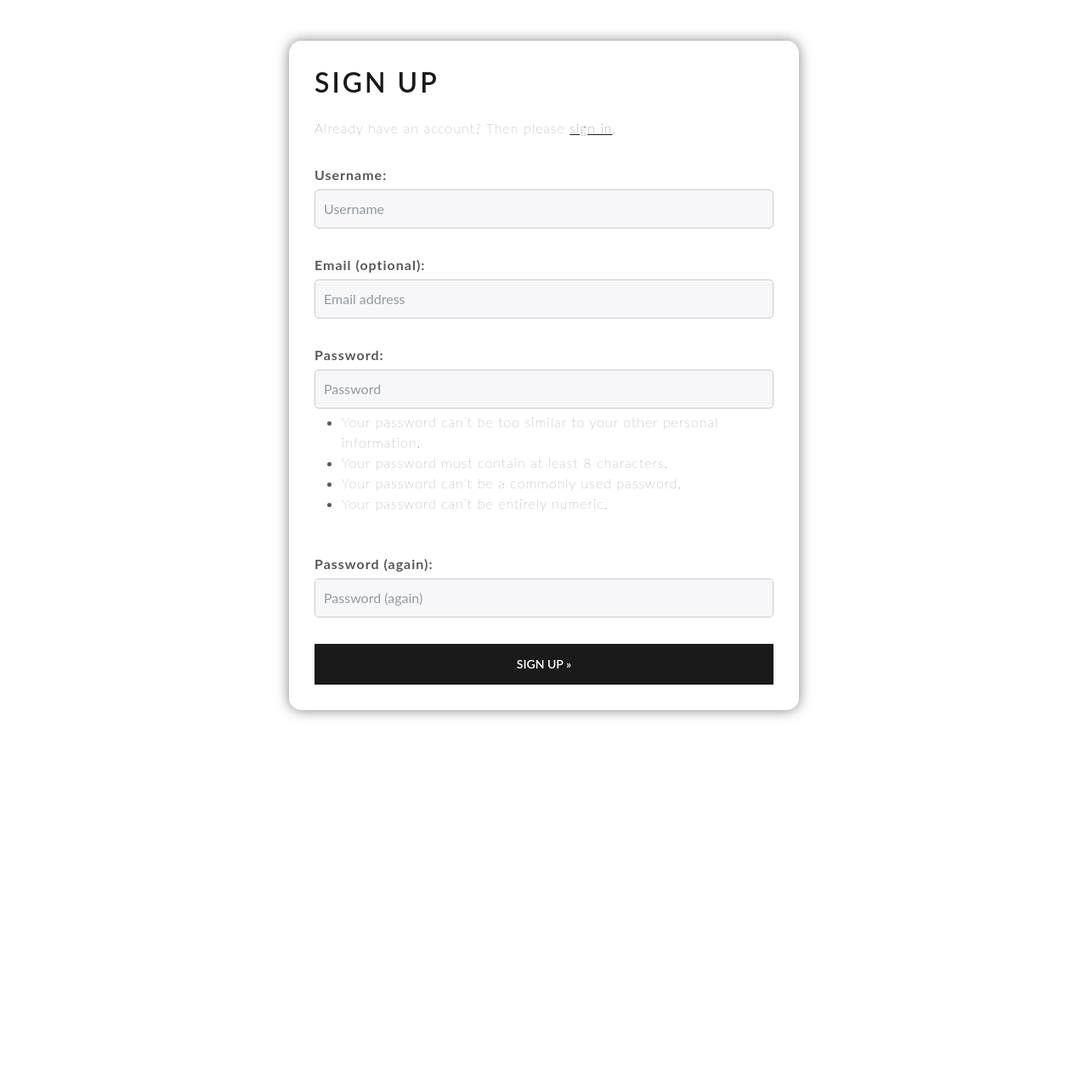
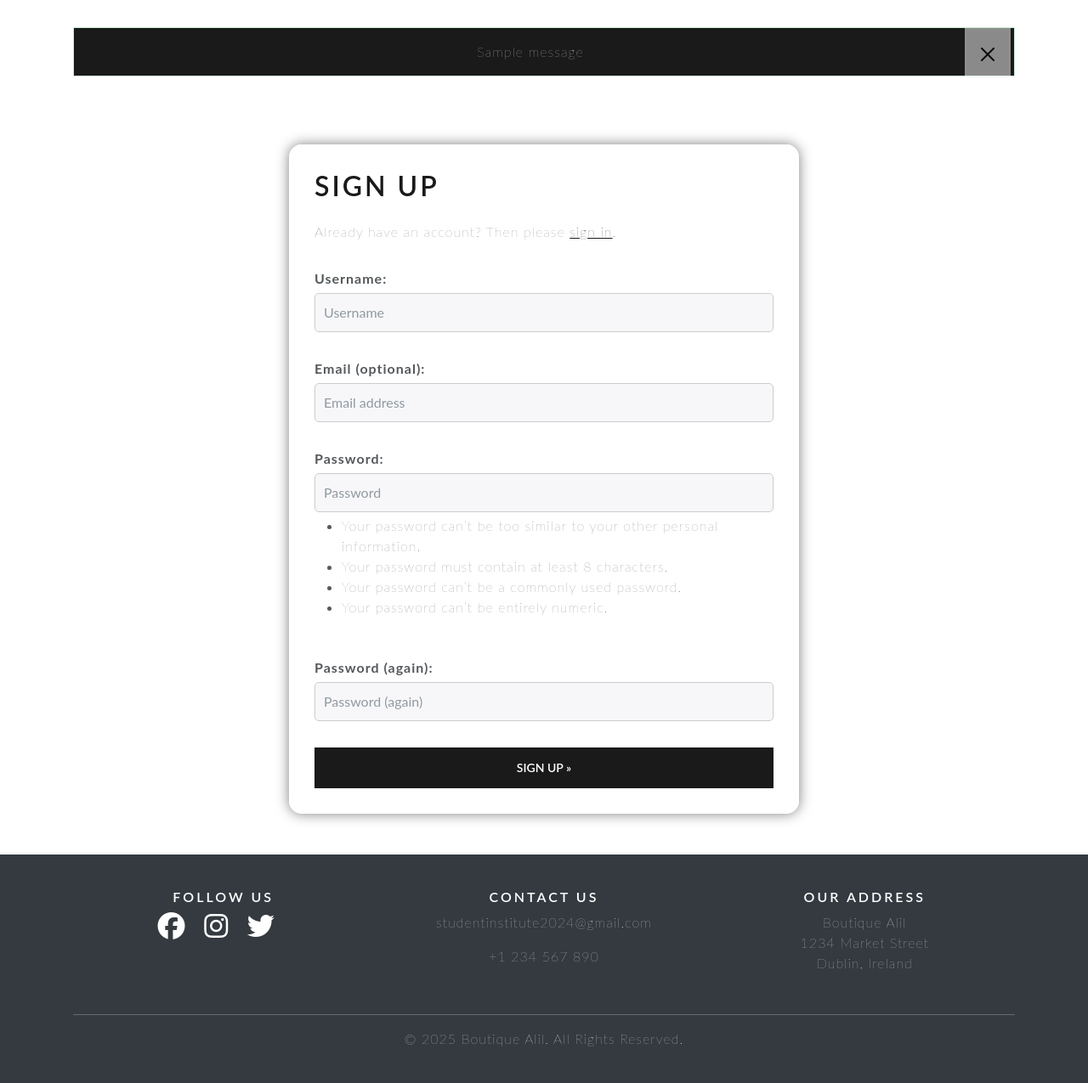
Before and after one commit to BadrAlioui/boutique_alil, a Django app: template templates/allauth/account/signup.html in a window 1280 px wide. Shown: the part 96-1371 px from the top of the page at 85% size. Run offline with Django 5.2, Linux system fonts and the light colour scheme; the template is opened without the code that fills it, so the values that code supplies are empty; tables that the repository leaves empty hold one stand-in row (values such as "Sample post"); one stand-in notice (Sample message) is shown; some libraries are stand-ins or nearby versions.

Commit message:
set up contact functionality with html, views, urls

```diff
--- a/boutique_alil/urls.py
+++ b/boutique_alil/urls.py
@@ -4,11 +4,13 @@ from django.urls import path, include
 from django.conf import settings
 from django.conf.urls.static import static
 
+from . import views
 # C:\Users\tranq\OneDrive\Bureau\boutique_alil\boutique_alil\urls.py
 
 urlpatterns = [
     path('admin/', admin.site.urls),
     path('accounts/', include('allauth.urls')),
+    path('contact/', views.contact_page, name='contact'),
     path('', include('home.urls')),
     path('', include('store.urls')),
 ] + static(settings.MEDIA_URL, document_root=settings.MEDIA_ROOT)
--- a/static/css/styles.css
+++ b/static/css/styles.css
@@ -81,6 +81,8 @@ main {
 }
 
 
+
+/* card */
 .card {
     height: 100%; /* Les cartes prennent toujours la même hauteur */
     display: flex;
@@ -105,9 +107,25 @@ main {
     text-align: center;
 }
 
-/* Formulaires globaux */
 
-.auth-page form {
+/* button */
+
+.btn-close.btn-danger {
+    background-color: #fcf9f9;
+    border: 3px solid white;
+
+    color: white;
+}
+
+.btn-close.btn-danger:hover {
+    background-color: rgba(255, 255, 255, 0.2);
+    border-color: #ffffff;
+}
+
+/* global form */
+
+.auth-page form,
+.contact-page form {
     background-color: rgba(255, 255, 255, 0.8);
     padding: 30px;
     border-radius: 15px;
@@ -125,7 +143,8 @@ main {
     margin-bottom: 15px;
 }
 
-.auth-page label {
+.auth-page label,
+.contact-page label {
     display: block;
     font-weight: bold;
     margin-bottom: 5px;
@@ -141,8 +160,14 @@ main {
 }
 
 
+/*icon*/
 
-/* rating */
+footer a {
+    text-decoration: none;
+}
+
+footer a:hover {
+    text-decoration: underline;
 
 .fa-star {
     color: gold;
--- a/templates/base.html
+++ b/templates/base.html
@@ -159,8 +159,75 @@
         </header>
 
         <main class="{% block main_class %}{% endblock %} container-fluid">
+            {% if messages %}
+            <div class="container mt-3 text-white">
+                {% for message in messages %}
+                <div
+                    class="alert alert-{{ message.tags }} alert-dismissible fade show text-center position-relative bg-primary text-white"
+                    role="alert"
+                >
+                    <button
+                        type="button"
+                        class="btn-close btn-danger position-absolute top-0 end-0 me-1 mt-0"
+                        data-bs-dismiss="alert"
+                        aria-label="Close"
+                    ></button>
+                    {{ message }}
+                </div>
+                {% endfor %}
+            </div>
+            {% endif %}
             {% block content %}{% endblock %}
         </main>
+        <footer class="bg-dark text-white py-4">
+            <div class="container">
+                <div class="row">
+                    <!-- Colonne pour les réseaux sociaux -->
+                    <div class="col-md-4 text-center mb-3">
+                        <h5 class="text-white">Follow Us</h5>
+                        <a href="https://facebook.com" target="_blank" class="text-white me-3">
+                            <i class="fab fa-facebook fa-2x"></i>
+                        </a>
+                        <a href="https://instagram.com" target="_blank" class="text-white me-3">
+                            <i class="fab fa-instagram fa-2x"></i>
+                        </a>
+                        <a href="https://twitter.com" target="_blank" class="text-white me-3">
+                            <i class="fab fa-twitter fa-2x"></i>
+                        </a>
+                    </div>
+
+                    <!-- Colonne pour l'envoi de message -->
+                    <div class="col-md-4 text-center mb-3">
+                        <h5 class="text-white">Contact Us</h5>
+                        <p>
+                            <a href="{% url 'contact' %}" class="text-white">
+                                studentinstitute2024@gmail.com
+                            </a>
+                        </p>
+                        <p>
+                            <a href="tel:+1234567890" class="text-white">
+                                +1 234 567 890
+                            </a>
+                        </p>
+                    </div>
+
+                    <!-- Colonne pour l'adresse -->
+                    <div class="col-md-4 text-center mb-3">
+                        <h5 class="text-white">Our Address</h5>
+                        <p>
+                            Boutique Alil<br />
+                            1234 Market Street<br />
+                            Dublin, Ireland
+                        </p>
+                    </div>
+                </div>
+                <hr class="bg-white" />
+                <div class="text-center">
+                    <p class="mb-0">© 2025 Boutique Alil. All Rights Reserved.</p>
+                </div>
+            </div>
+        </footer>
+
 
         <script
             src="https://cdn.jsdelivr.net/npm/bootstrap@5.3.3/dist/js/bootstrap.bundle.min.js"
```
Also changed, not shown: boutique_alil/forms.py (added, +11 -0 lines), boutique_alil/settings.py (+9 -0 lines), boutique_alil/views.py (added, +30 -0 lines), templates/contact.html (added, +26 -0 lines).
